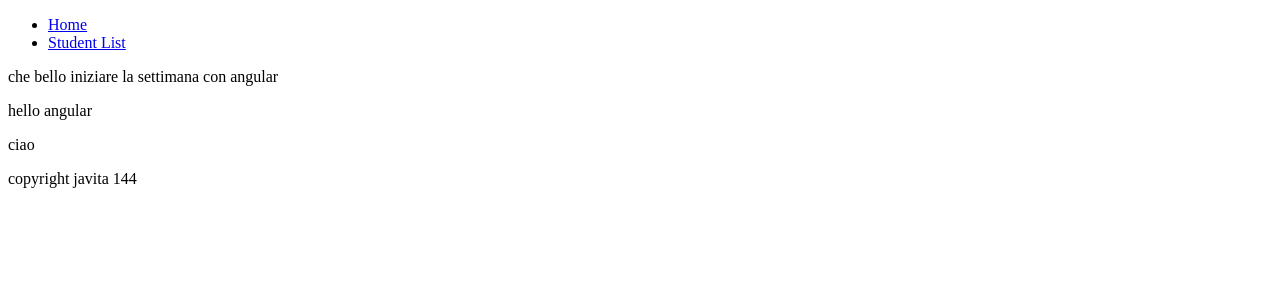
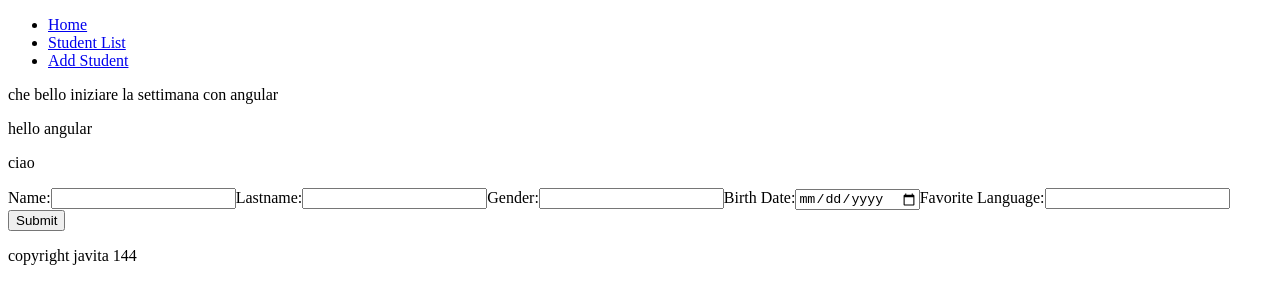
Before and after one commit to martapetruzzelli/hello-angular, an Angular app: page /add-student-form-template in a window 1280 px wide. Before the commit this address led to /. Shown: the top 304 px of the page. Built offline with nearby package versions, Linux system fonts and the light colour scheme.

Commit message:
aggiunge add form e efìdit form

```diff
--- a/src/app/app.routes.ts
+++ b/src/app/app.routes.ts
@@ -2,10 +2,13 @@ import { Routes } from '@angular/router';
 import { HomeComponent } from './components/home/home.component';
 import { StudentListComponent } from './components/student-list/student-list.component';
 import { StudentDetailsComponent } from './components/student-details/student-details.component';
+import { AddStudentFormTemplateComponent } from './components/add-student-form-template/add-student-form-template.component';
 
 export const routes: Routes = [
   {path: '', redirectTo: 'home', pathMatch: 'full'},
   {path: 'home', component: HomeComponent},
   {path: 'student-list', component: StudentListComponent},
-  {path: 'student-details/:id', component: StudentDetailsComponent}
+  {path: 'student-details/:id', component: StudentDetailsComponent},
+  {path: 'add-student-form-template', component: AddStudentFormTemplateComponent},
+  {path: 'edit-student-form-template/:id', component: AddStudentFormTemplateComponent}
 ];
--- /dev/null
+++ b/src/app/components/add-student-form-template/add-student-form-template.component.html
@@ -0,0 +1,17 @@
+<form #f="ngForm" (ngSubmit)="onSubmit(f)">
+  <label for="name">Name:</label>
+  <input type="text" id="name" name="name" [(ngModel)]="student.name">
+
+  <label for="lastname">Lastname:</label>
+  <input type="text" id="lastname" name="lastname" [(ngModel)]="student.lastname">
+
+  <label for="gender">Gender:</label>
+  <input type="text" id="gender" name="gender" [(ngModel)]="student.gender">
+
+  <label for="birthDate">Birth Date:</label>
+  <input type="date" id="birthDate" name="birthDate" [(ngModel)]="student.birthDate">
+
+  <label for="favoriteLanguage">Favorite Language:</label>
+  <input type="text" id="favoriteLanguage" name="favoriteLanguage" [(ngModel)]="student.favoriteLanguage">
+  <button type="submit">Submit</button>
+</form>
--- /dev/null
+++ b/src/app/components/add-student-form-template/add-student-form-template.component.ts
@@ -0,0 +1,59 @@
+import { Component, inject, OnInit } from '@angular/core';
+import { Form, FormsModule, NgForm } from '@angular/forms';
+import { Student } from '../../models/student';
+import { SchoolService } from '../../services/schoolService';
+import { ActivatedRoute, Router } from '@angular/router';
+
+@Component({
+  selector: 'app-add-student-form-template',
+  imports: [FormsModule],
+  templateUrl: './add-student-form-template.component.html',
+  styleUrl: './add-student-form-template.component.css'
+})
+export class AddStudentFormTemplateComponent implements OnInit{
+  student: Partial<Student> = {name: "", lastname: "", gender: "", birthDate: "", favoriteLanguage: ""};
+  private _service = inject(SchoolService);
+  private _route = inject(ActivatedRoute);
+  private _isUpdate = false;
+  private _router = inject(Router);
+
+  ngOnInit(): void {
+    const id = this._route.snapshot.paramMap.get("id");
+    if(id != null){
+      this._isUpdate = true;
+      const studentId = +id;
+      if(studentId > 0 && !isNaN(studentId)){
+        this.findStudent(studentId);
+      } else {
+        alert("id non valido");
+      }
+    }
+  }
+  onSubmit(f: NgForm){
+    console.log(f.value);
+    if(!this._isUpdate){
+      this._service.addStudent(this.student).subscribe({
+        next: s => {
+          alert('studente salvato con id ' + s.id);
+          this._router.navigate(['/student-list']);
+        },
+        error: e => alert("errore nel salvataggio dello studente")
+      });
+    } else {
+        this._service.updateStudent(this.student as Student).subscribe({
+        next: () => {
+          alert(`studente ${this.student.id} modificato`);
+          this._router.navigate(['/student-details', this.student.id]);
+        },
+        error: e => alert("errore nella modifica dello studente")
+      });
+    }
+  }
+
+  findStudent(id:number){
+    this._service.findStudentById(id).subscribe({
+      next: s => this.student = s,
+      error: e => alert("errore nel caricamento dello studente: " + e)
+    });
+  }
+}
--- a/src/app/components/navigation-bar/navigation-bar.component.html
+++ b/src/app/components/navigation-bar/navigation-bar.component.html
@@ -2,5 +2,6 @@
   <ul>
     <li><a routerLink="home">Home</a></li>
     <li><a routerLink="student-list">Student List</a></li>
+    <li><a routerLink="add-student-form-template">Add Student</a></li>
   </ul>
 </nav>
--- a/src/app/components/student-details/student-details.component.html
+++ b/src/app/components/student-details/student-details.component.html
@@ -3,6 +3,7 @@
     <p>Name: {{ student.name }}</p>
     <p>Birth Date: {{ student.birthDate }}</p>
     <p>Favorite Language: {{ student.favoriteLanguage }}</p>
+    <button (click)="navigateToEdit()">Update Data</button>
 } @else {
     <h2>Caricando lo studente...</h2>
 }
--- a/src/app/components/student-details/student-details.component.ts
+++ b/src/app/components/student-details/student-details.component.ts
@@ -1,6 +1,6 @@
 import { Component, inject, OnInit } from '@angular/core';
 import { Student } from '../../models/student';
-import { ActivatedRoute } from '@angular/router';
+import { ActivatedRoute, Router, RouterLink } from '@angular/router';
 import { SchoolService } from '../../services/schoolService';
 import { find } from 'rxjs';
 
@@ -14,12 +14,17 @@ export class StudentDetailsComponent implements OnInit {
   student!: Student;
   private _route = inject(ActivatedRoute);
   private _service = inject(SchoolService);
+  private _router = inject(Router);
 
   ngOnInit(): void {
     const id = this._route.snapshot.paramMap.get("id");
     if(id != null){
       const studentId = +id; //potevo fare anche Number(id) per rendere la string un number
-      this.findStudent(studentId);
+      if(studentId != 0 && !isNaN(studentId)){
+        this.findStudent(studentId);
+      } else {
+        alert("id non valido");
+      }
     }
   }
 
@@ -30,4 +35,8 @@ export class StudentDetailsComponent implements OnInit {
     });
   }
 
+  navigateToEdit() {
+    this._router.navigate(['/edit-student-form-template', this.student.id])
+  }
+
 }
--- a/src/app/services/schoolService.ts
+++ b/src/app/services/schoolService.ts
@@ -52,7 +52,7 @@ export class SchoolService{
     return this._http.get<Student>(`${this._url}/${id}`);
   }
 
-  addStudent(student: Student): Observable<Student> {
+  addStudent(student: Partial<Student>): Observable<Student> {
     return this._http.post<Student>(this._url, student);
   }
 
```
Also changed, not shown: src/app/components/add-student-form-template/add-student-form-template.component.css (added), 1 other file (tests, documents, lock files or other folders).
